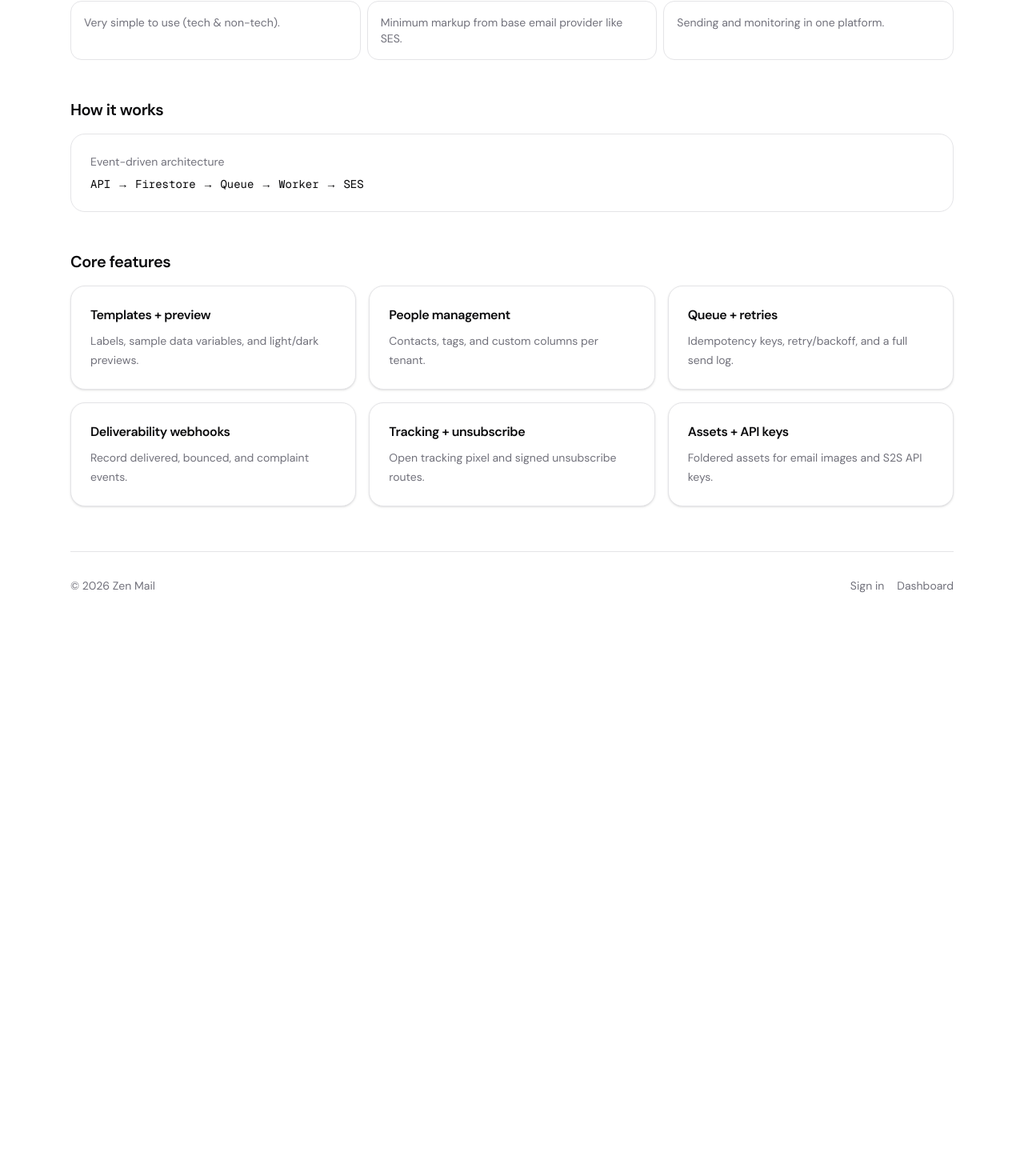
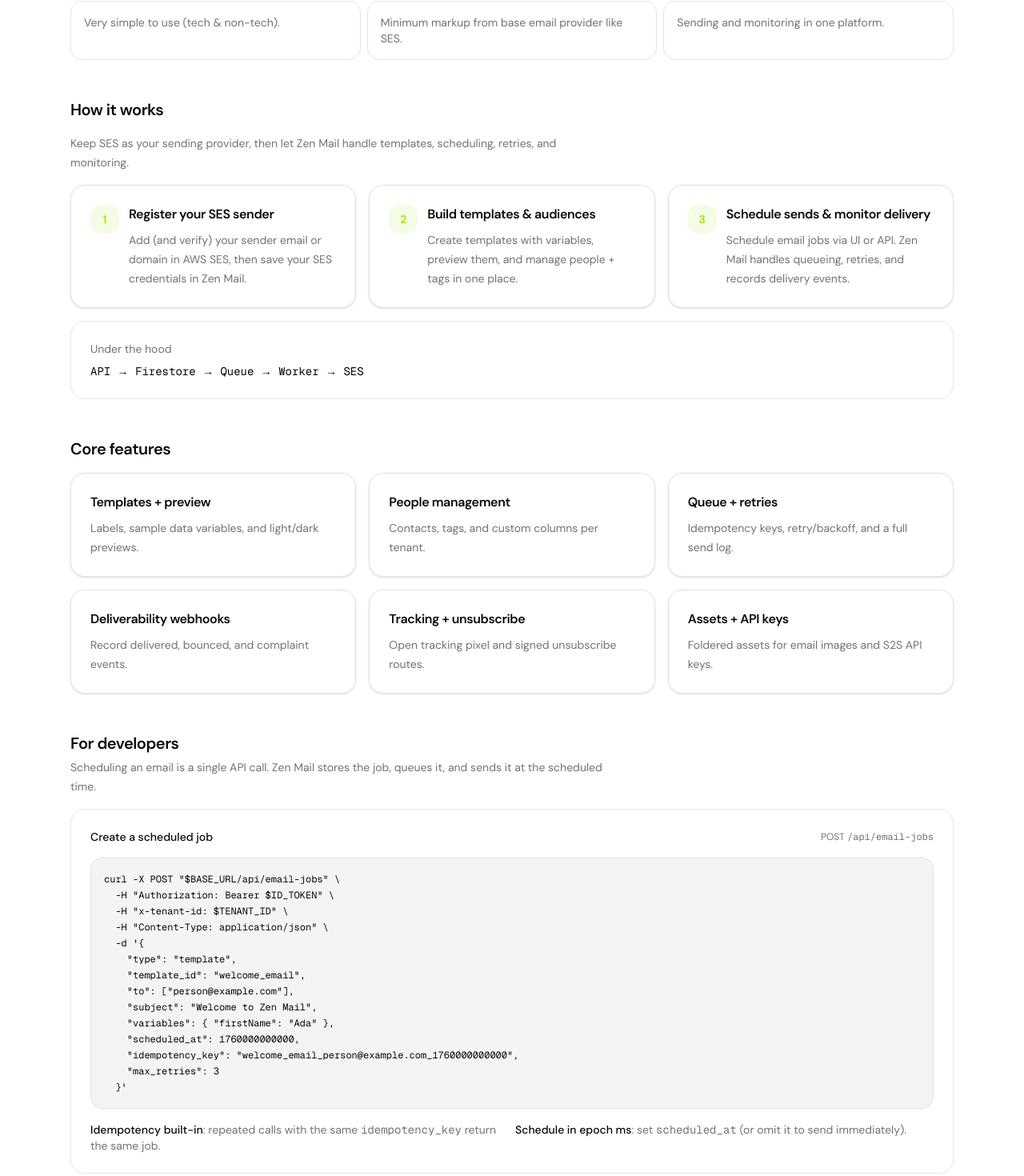
Before and after one commit to Amitpatil215/zen-mail, a Next.js app: page / in a window 1280 px wide. Shown: the part 403-1873 px from the top of the page at 80% size. Before the commit the page ends 1201 px from the top, so only its background shows below. Built offline with nearby package versions, Linux system fonts and the light colour scheme; no server answers.

Commit message:
Fixed landing Page

```diff
--- a/src/app/(public)/page.tsx
+++ b/src/app/(public)/page.tsx
@@ -14,6 +14,32 @@
       <h3 className="text-base font-semibold tracking-tight">{title}</h3>
       <div className="mt-2 text-sm leading-6 text-muted-foreground">
         {children}
+      </div>
+    </div>
+  );
+}
+
+function StepCard({
+  step,
+  title,
+  children,
+}: {
+  step: string;
+  title: string;
+  children: React.ReactNode;
+}) {
+  return (
+    <div className="rounded-2xl border border-border bg-card p-6 shadow-sm">
+      <div className="flex items-start gap-3">
+        <div className="grid size-9 shrink-0 place-items-center rounded-xl bg-primary/10 text-sm font-semibold text-primary">
+          {step}
+        </div>
+        <div className="min-w-0">
+          <h3 className="text-base font-semibold tracking-tight">{title}</h3>
+          <div className="mt-2 text-sm leading-6 text-muted-foreground">
+            {children}
+          </div>
+        </div>
       </div>
     </div>
   );
@@ -70,10 +96,26 @@
 
         <section id="how-it-works" className="grid gap-4">
           <h2 className="text-xl font-semibold tracking-tight">How it works</h2>
+          <p className="max-w-2xl text-sm leading-6 text-muted-foreground">
+            Keep SES as your sending provider, then let Zen Mail handle templates,
+            scheduling, retries, and monitoring.
+          </p>
+          <div className="grid gap-4 md:grid-cols-3">
+            <StepCard step="1" title="Register your SES sender">
+              Add (and verify) your sender email or domain in AWS SES, then save
+              your SES credentials in Zen Mail.
+            </StepCard>
+            <StepCard step="2" title="Build templates & audiences">
+              Create templates with variables, preview them, and manage people +
+              tags in one place.
+            </StepCard>
+            <StepCard step="3" title="Schedule sends & monitor delivery">
+              Schedule email jobs via UI or API. Zen Mail handles queueing,
+              retries, and records delivery events.
+            </StepCard>
+          </div>
           <div className="rounded-2xl border border-border bg-card p-6">
-            <div className="text-sm text-muted-foreground">
-              Event-driven architecture
-            </div>
+            <div className="text-sm text-muted-foreground">Under the hood</div>
             <div className="mt-2 font-mono text-sm">
               API → Firestore → Queue → Worker → SES
             </div>
@@ -103,6 +145,61 @@
             </FeatureCard>
           </div>
         </section>
+
+        <section id="developers" className="grid gap-4">
+          <div className="flex flex-col gap-1">
+            <h2 className="text-xl font-semibold tracking-tight">
+              For developers
+            </h2>
+            <p className="max-w-2xl text-sm leading-6 text-muted-foreground">
+              Scheduling an email is a single API call. Zen Mail stores the job,
+              queues it, and sends it at the scheduled time.
+            </p>
+          </div>
+
+          <div className="rounded-2xl border border-border bg-card p-6">
+            <div className="flex flex-wrap items-center justify-between gap-2">
+              <div className="text-sm font-medium">Create a scheduled job</div>
+              <div className="text-xs text-muted-foreground">
+                POST <span className="font-mono">/api/email-jobs</span>
+              </div>
+            </div>
+            <pre className="mt-4 overflow-x-auto rounded-xl border border-border bg-muted p-4 text-xs leading-5">
+              <code>{`curl -X POST "$BASE_URL/api/email-jobs" \\
+  -H "Authorization: Bearer $ID_TOKEN" \\
+  -H "x-tenant-id: $TENANT_ID" \\
+  -H "Content-Type: application/json" \\
+  -d '{
+    "type": "template",
+    "template_id": "welcome_email",
+    "to": ["person@example.com"],
+    "subject": "Welcome to Zen Mail",
+    "variables": { "firstName": "Ada" },
+    "scheduled_at": 1760000000000,
+    "idempotency_key": "welcome_email_person@example.com_1760000000000",
+    "max_retries": 3
+  }'`}</code>
+            </pre>
+            <ul className="mt-4 grid gap-2 text-sm text-muted-foreground md:grid-cols-2">
+              <li>
+                <span className="font-medium text-foreground">
+                  Idempotency built-in
+                </span>
+                : repeated calls with the same{" "}
+                <span className="font-mono">idempotency_key</span> return the
+                same job.
+              </li>
+              <li>
+                <span className="font-medium text-foreground">
+                  Schedule in epoch ms
+                </span>
+                : set{" "}
+                <span className="font-mono">scheduled_at</span> (or omit it to
+                send immediately).
+              </li>
+            </ul>
+          </div>
+        </section>
       </main>
 
       <footer className="mt-14 border-t border-border pt-8 text-sm text-muted-foreground">
```
